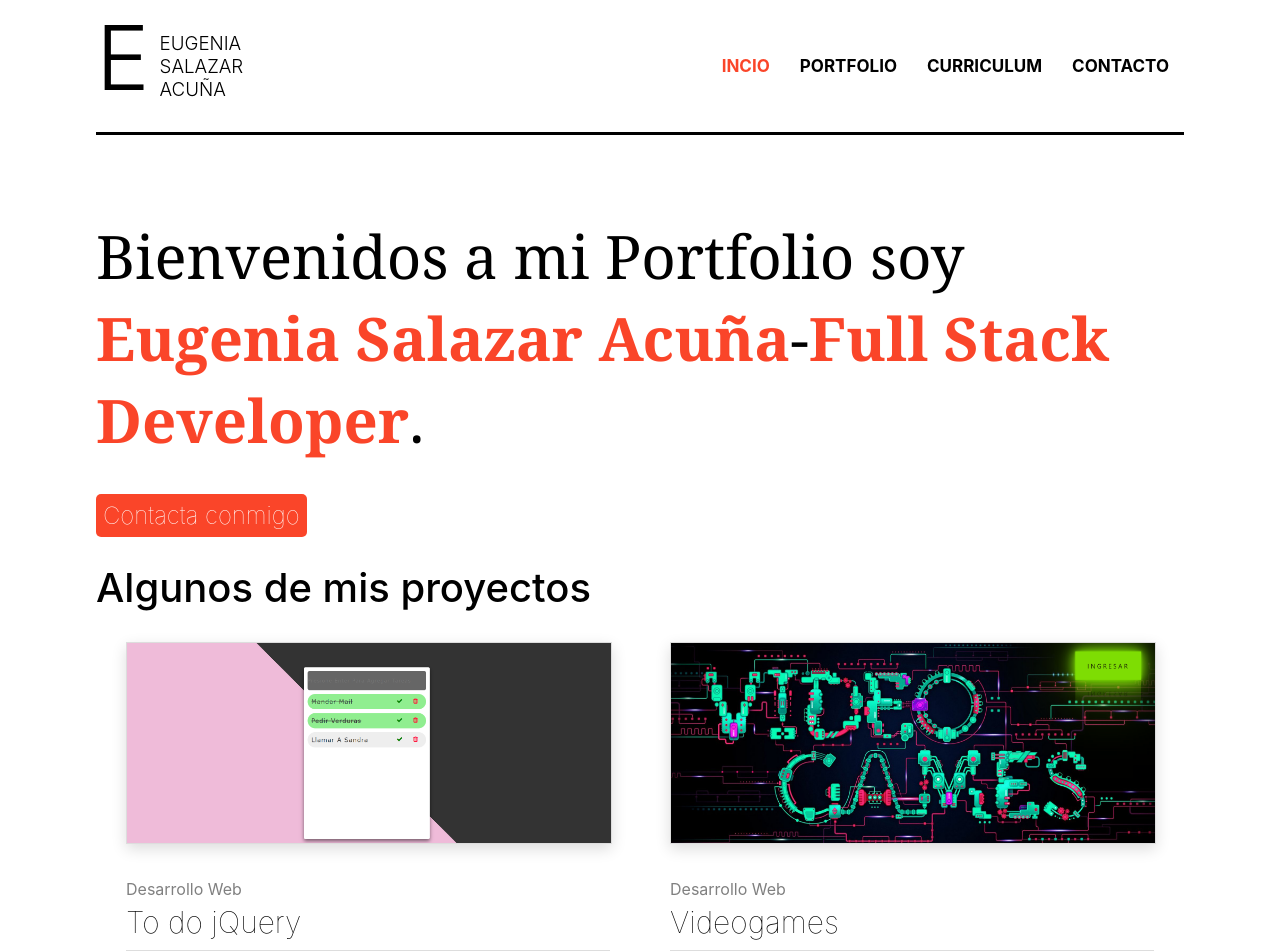
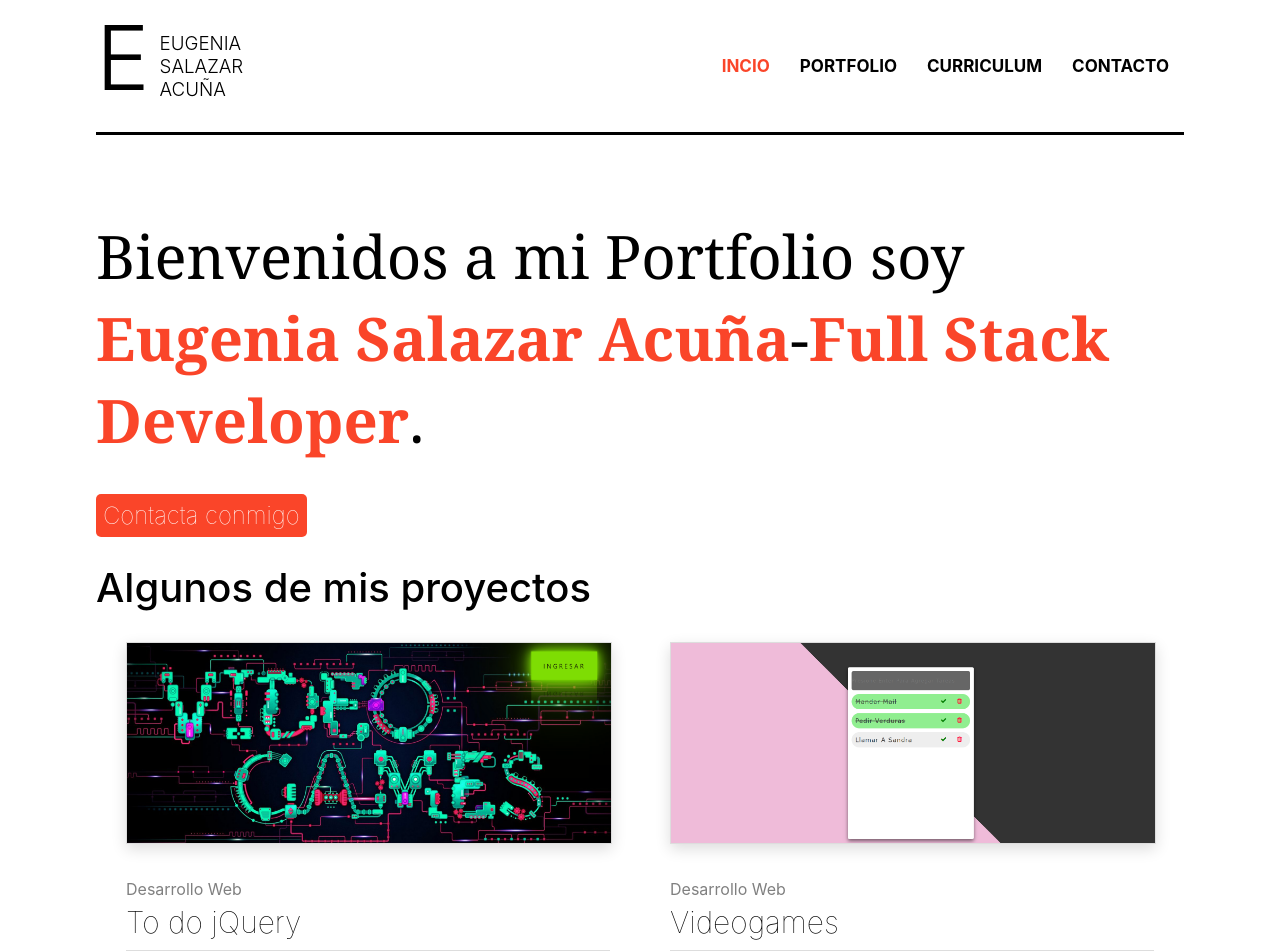
Before and after one commit to eusalazar/portafolio-dev, a React (Create React App) app: page /inicio in a window 1280 px wide. Shown: the top 952 px of the page. Built offline with nearby package versions, Linux system fonts and the light colour scheme.

Commit message:
cambios en la imagen de los proyectos

```diff
--- a/src/Componentes/ListadoProyectos.js
+++ b/src/Componentes/ListadoProyectos.js
@@ -10,7 +10,7 @@ export default function ListadoProyectos({limite}) {
                     return (
                         <article key={proyecto.id} className='work-item'>
                             <div className='mask'>
-                                <img src={"/images/" + proyecto.id + ".png"} alt={''} />
+                                <img src={proyecto.thumbnail} alt={''} />
                             </div>
                             <span>{proyecto.categoria}</span>
                             <h2><Link to={'/proyecto/' + proyecto.id}> {proyecto.nombre}</Link></h2>
--- a/src/data/proyectos.js
+++ b/src/data/proyectos.js
@@ -6,7 +6,8 @@ export const proyectos = [
         'tecnologias':'jQuery, HTML, Css',
         'gitHub':'https://github.com/eusalazar/to-do',
         'categoria':'Desarrollo Web',
-        'descripcion': 'Utilice jQuery que una biblioteca de JavaScript rápida, pequeña y rica en funciones para desarrollar un pequeño proyecto de tareas donde el usuario puede añadir ,eliminar y marcar tareas ya completadas.'
+        'descripcion': 'Utilice jQuery que una biblioteca de JavaScript rápida, pequeña y rica en funciones para desarrollar un pequeño proyecto de tareas donde el usuario puede añadir ,eliminar y marcar tareas ya completadas.',
+        'thumbnail': '/images/videogames.png'
     },
     {
         'id':'videogames',
@@ -15,7 +16,8 @@ export const proyectos = [
         'tecnologias':'PosgrestSQL, Node js, Express, JS,React, Redux, HTML, Css',
         'gitHub' : 'https://github.com/eusalazar/videogames',
         'categoria':'Desarrollo Web',
-        'descripcion': 'Aplicación de diseño neon dedicada a encontrar información de más de 500.000 API de base de datos de juegos. Donde los usuarios pueden filtrar, ordenar, aprender e incluso crear su propio registro de juegos.Construimos esta app utilizando React, Redux, Express, Node y Sequelize- Postgres.'
+        'descripcion': 'Aplicación de diseño neon dedicada a encontrar información de más de 500.000 API de base de datos de juegos. Donde los usuarios pueden filtrar, ordenar, aprender e incluso crear su propio registro de juegos.Construimos esta app utilizando React, Redux, Express, Node y Sequelize- Postgres.',
+        'thumbnail': '/images/todo-jquerys.png'
     },
     {
         'id':'reloj-digital',
@@ -24,9 +26,8 @@ export const proyectos = [
         'tecnologias':'JavaScript, HTML, Css',
         'gitHub' :'https://github.com/eusalazar/Reloj-Digital',
         'categoria':'Desarrollo Web',
-        'descripcion': 'Construi un reloj digital con Javascript,que muestra las horas minutos y segundos y se actualiza constantemente. Defini una funcion que recoge la hora del sistema y la muestra en un campo de texto,tambien utilice el objeto Date de JavaScript, que sin pasarle  pasarle parametros se inicializa la hora y fecha actuales.'
-
-
+        'descripcion': 'Construi un reloj digital con Javascript,que muestra las horas minutos y segundos y se actualiza constantemente. Defini una funcion que recoge la hora del sistema y la muestra en un campo de texto,tambien utilice el objeto Date de JavaScript, que sin pasarle  pasarle parametros se inicializa la hora y fecha actuales.',
+        'thumbnail': '/images/reloj-digital.png'
     },
     {
         'id':'todo-react',
@@ -35,8 +36,8 @@ export const proyectos = [
         'tecnologias':'React, HTML, Css',
         'gitHub':'https://github.com/eusalazar/todo-React',
         'categoria':'Desarrollo Web',
-        'descripcion': 'Para desarrollar esta lista de tareas utilice React que nos ayuda a crear interfaces de usuario interactivas de forma sencilla y diseña vistas simples para cada estado de la  aplicación. Funciona de manera bastante siemple, el usuario puede agregar una tarea o elemento en el campo de entrada presionar Add para guardar, tambien puede eliminar y marcarla como realizada.'
-
+        'descripcion': 'Para desarrollar esta lista de tareas utilice React que nos ayuda a crear interfaces de usuario interactivas de forma sencilla y diseña vistas simples para cada estado de la  aplicación. Funciona de manera bastante siemple, el usuario puede agregar una tarea o elemento en el campo de entrada presionar Add para guardar, tambien puede eliminar y marcarla como realizada.',
+        'thumbnail': '/images/todo-react.png'
     },
 
 ]
```
